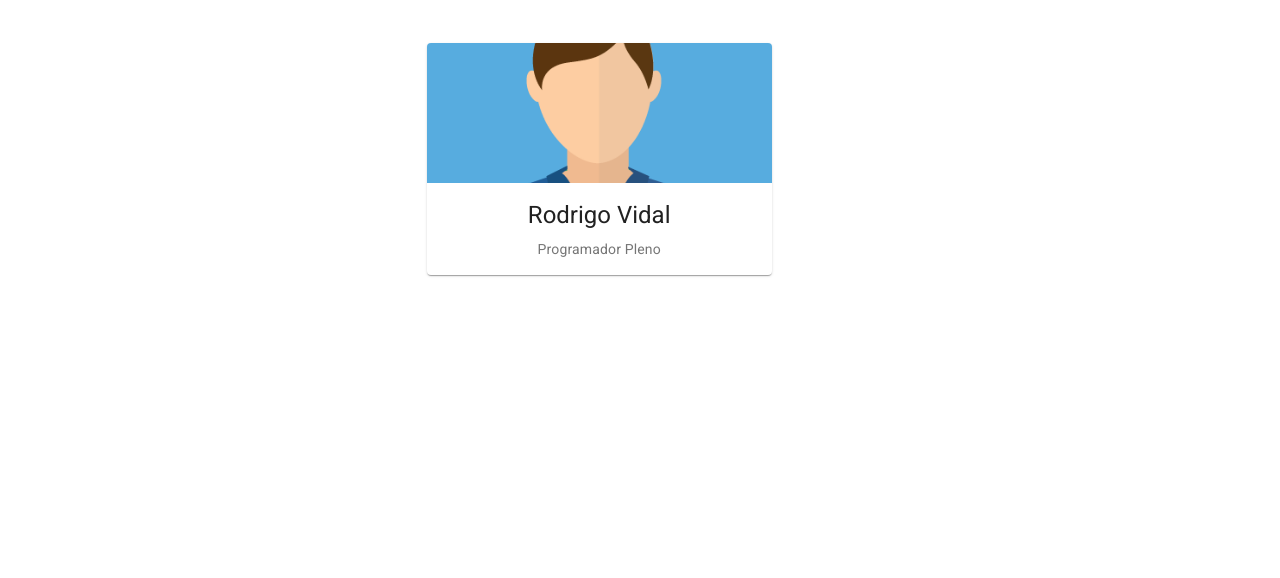
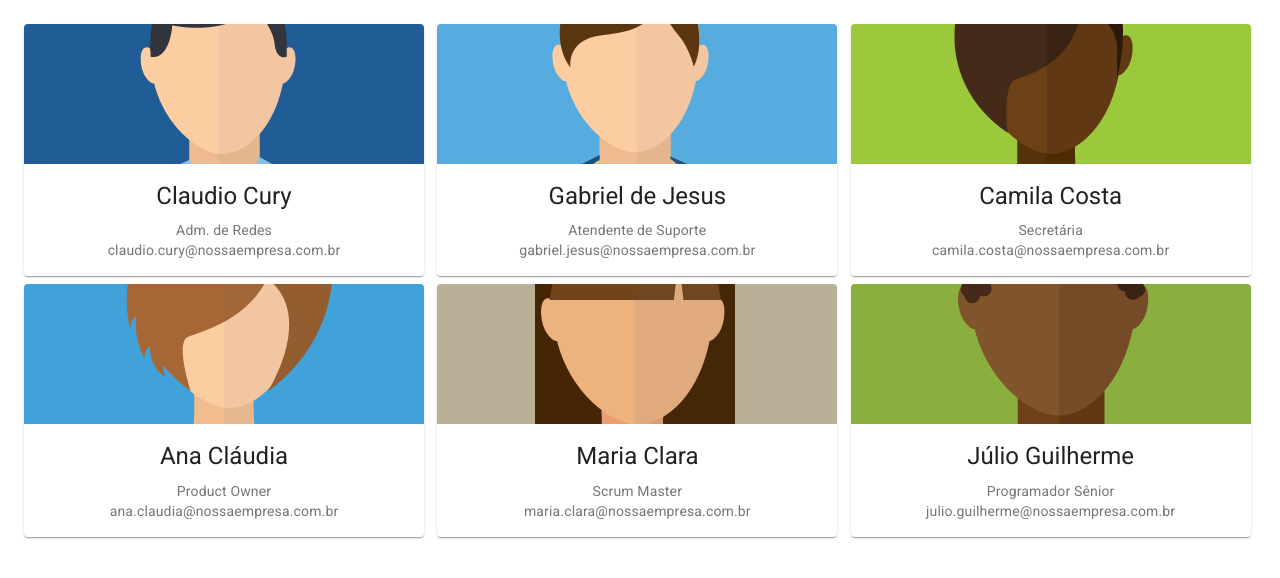
Before and after one commit to rvidalgit/projeto-react, a React (Create React App) app: page / in a window 1280 px wide. Shown: the top 578 px of the page. Built offline with nearby package versions, Linux system fonts and the light colour scheme.

Commit message:
Consumindo dados com o fetch

```diff
--- a/src/components/ListaUsuarios/service/dados.json
+++ b/public/data/dados.json
@@ -1,43 +1,49 @@
 [
   {
     "id": 1,
-    "nome": "Claudio Cury",
-    "cargo": "Adm. de Redes",
+    "name": "Claudio Cury",
+    "role": "Adm. de Redes",
+    "genre": "M",
     "email": "claudio.cury@nossaempresa.com.br",
     "image": "http://localhost:3000/images/avatar-1.png"
   },
   {
     "id": 2,
-    "nome": "Gabriel de Jesus",
-    "cargo": "Atendente de Suporte",
+    "name": "Gabriel de Jesus",
+    "role": "Atendente de Suporte",
+    "genre": "M",
     "email": "gabriel.jesus@nossaempresa.com.br",
     "image": "http://localhost:3000/images/avatar-2.png"
   },
   {
     "id": 3,
-    "nome": "Camila Costa",
-    "cargo": "Secretária",
+    "name": "Camila Costa",
+    "role": "Secretária",
+    "genre": "F",
     "email": "camila.costa@nossaempresa.com.br",
     "image": "http://localhost:3000/images/avatar-3.png"
   },
   {
     "id": 4,
-    "nome": "Ana Cláudia",
-    "cargo": "Product Owner",
+    "name": "Ana Cláudia",
+    "role": "Product Owner",
+    "genre": "F",
     "email": "ana.claudia@nossaempresa.com.br",
     "image": "http://localhost:3000/images/avatar-4.png"
   },
   {
     "id": 5,
-    "nome": "Maria Clara",
-    "cargo": "Scrum Master",
+    "name": "Maria Clara",
+    "role": "Scrum Master",
+    "genre": "F",
     "email": "maria.clara@nossaempresa.com.br",
     "image": "http://localhost:3000/images/avatar-5.png"
   },
   {
     "id": 6,
-    "nome": "Júlio Guilherme",
-    "cargo": "Programador Sênior",
+    "name": "Júlio Guilherme",
+    "role": "Programador Sênior",
+    "genre": "M",
     "email": "julio.guilherme@nossaempresa.com.br",
     "image": "http://localhost:3000/images/avatar-6.png"
   }
--- /dev/null
+++ b/src/components/ListaUsuarios/service/ListaUsuariosService.js
@@ -0,0 +1,12 @@
+//@flow
+export default class ListaUsuariosService {
+    getListaUsuarios = () => {
+        return fetch('data/dados.json')
+            .then(response => response.json())
+            .then(json => json)
+            .catch(erro => {
+                console.error(erro);
+            });
+    }
+
+}
--- a/src/components/ListaUsuarios/view/ListaUsuarios.jsx
+++ b/src/components/ListaUsuarios/view/ListaUsuarios.jsx
@@ -1,5 +1,5 @@
 //@flow
-import React from 'react';
+import React, {useEffect, useState} from 'react';
 import {makeStyles} from '@material-ui/core/styles';
 import Card from '@material-ui/core/Card';
 import CardActionArea from '@material-ui/core/CardActionArea';
@@ -7,11 +7,12 @@ import CardContent from '@material-ui/core/CardContent';
 import CardMedia from '@material-ui/core/CardMedia';
 import Typography from '@material-ui/core/Typography';
 import Grid from '@material-ui/core/Grid';
+import Box from '@material-ui/core/Box';
+import ListaUsuariosService from "../service/ListaUsuariosService";
 
 const useStyles = makeStyles({
     card: {
-        maxWidth: 345,
-        marginTop: '10%',
+        maxWidth: 400,
     },
     media: {
         height: 140,
@@ -21,36 +22,51 @@ const useStyles = makeStyles({
 const ListaUsuarios = () => {
 
     const classes = useStyles();
+    const [data, setData] = useState([]);
 
-    let card = '';
-
+    useEffect(() => {
+        const service = new ListaUsuariosService();
+        service.getListaUsuarios().then(data => setData(data));
+    }, []);
 
     return (
+        <Box p={3}>
             <Grid container
                   direction="row"
                   justify="center"
-              alignItems="center">
-            <Grid key={111} item xs={12} sm={4}>
+                  alignItems="center"
+                  spacing={1}>
+
+                {data.map(user => {
+                    console.log(user);
+
+                    return (<Grid key={user.id} item xs={12} sm={4}>
                         <Card className={classes.card}>
                             <CardActionArea>
                                 <CardMedia
                                     className={classes.media}
-                            title={"Fotos dos usuário"}
-                            image={'http://localhost:3000/images/avatar-2.png'}
+                                    title={user.genre === 'M' ? `Foto do ${user.name} ` : `Foto da ${user.name}`}
+                                    image={user.image}
                                 />
                                 <CardContent>
                                     <Typography gutterBottom variant="h5" component="h2">
-                                Rodrigo Vidal
+                                        {user.name}
                                     </Typography>
                                     <Typography variant="body2" color="textSecondary" component="p">
-                                Programador Pleno
+                                        {user.role}
+                                    </Typography>
+                                    <Typography variant="body2" color="textSecondary" component="p">
+                                        {user.email}
                                     </Typography>
                                 </CardContent>
                             </CardActionArea>
                         </Card>
-            </Grid>
+                    </Grid>)
+                })}
+
 
             </Grid>
+        </Box>
     );
 };
 
```
Lines whose indentation alone changed are shown as unchanged.
